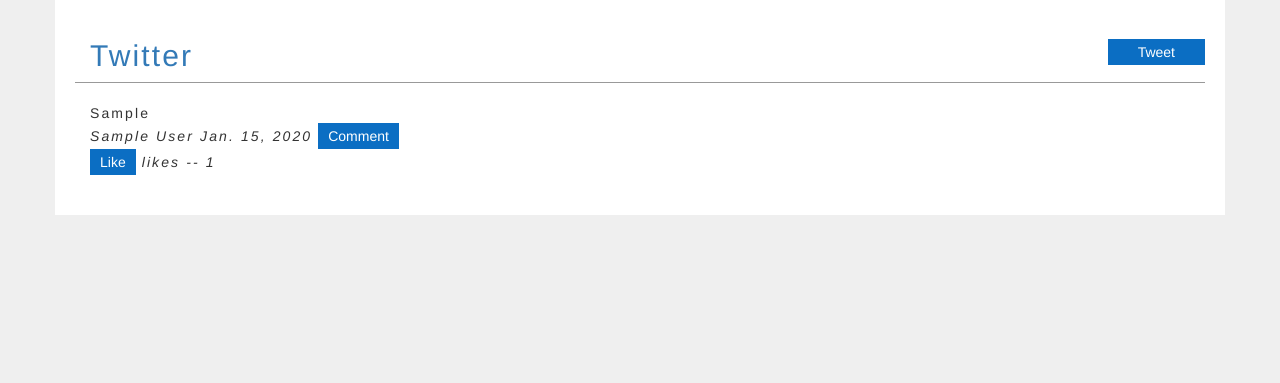
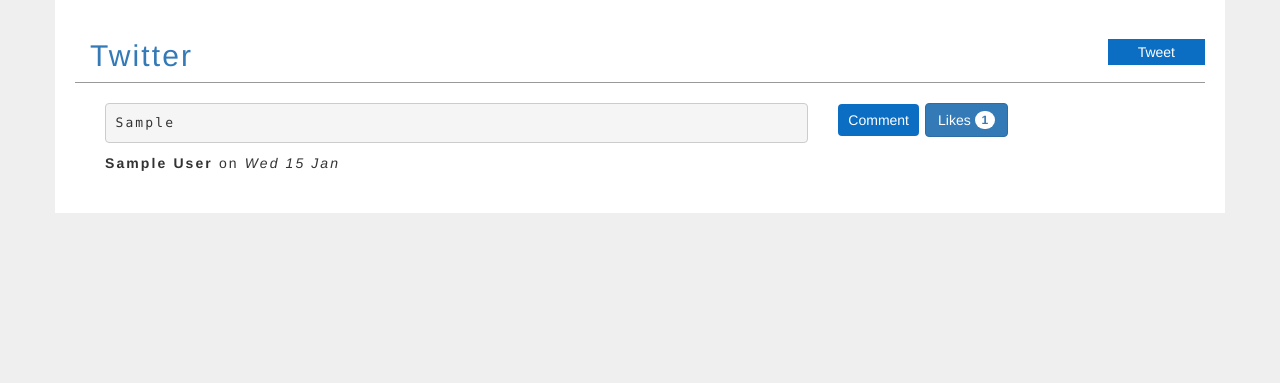
Before and after one commit to idanwekhai/twitter-clone, a Django app: page / in a window 1280 px wide. Shown: the part 29-412 px from the top of the page. Run offline with Django 3.2, Linux system fonts and the light colour scheme; tables that the repository leaves empty hold one stand-in row (values such as "Sample post"); some libraries are stand-ins or nearby versions.

Commit message:
Made Changes to the home template

```diff
--- a/cloned/static/cloned/css/style.css
+++ b/cloned/static/cloned/css/style.css
@@ -65,7 +65,7 @@
 
 .submit, .cmt_btn button {
 	text-decoration: none;
-	height: 26px;
+/*	height: 26px;*/
     padding-right: 10px;
     text-decoration: none;
     padding-left: 10px;
--- a/cloned/templates/cloned/home.html
+++ b/cloned/templates/cloned/home.html
@@ -3,16 +3,24 @@
 {% block title %}A twitter Clone{% endblock title %}
 {% block content %}
 {% for tweet in tweets %}
- <div class="tweet">
-  <div class="section">
-   <p>{{ tweet.tweet }}</p>
-   <span><em>{{ tweet.author }}</em> <i>{{ tweet.date }}</i></span>
-   <span class="cmt_btn"><a href="{% url 'cloned:add_comment' tweet.pk %}"><button>Comment</button></a></span>
-  <form action="{% url 'cloned:tweet_like' tweet.pk %}" method="post">
-  	{% csrf_token %}
-  	<span><input class="submit" type="submit" value="Like"/><em> likes -- {{ tweet.tweet_likes }} </em></span>
-  </form>
- </div>
+<div class="tweet col-sm-12">
+<div class="row">
+  <div class="col-sm-8">
+	   <p><pre><code>{{ tweet.tweet }}</code></pre></p>
+	   <p><strong>{{ tweet.author }}</strong> on <em>{{ tweet.date|date:"D d M" }}</em></p>
+  </div>
+   <div class="col-sm-4">
+	   <span class="cmt_btn"><a href="{% url 'cloned:add_comment' tweet.pk %}"><button class="btn btn-primary">Comment</button></a></span>
+	   <span>
+	    <form action="{% url 'cloned:tweet_like' tweet.pk %}" method="post" style='display:inline;'>
+	  	{% csrf_token %}
+	  	<button class="btn btn-primary" type="submit">
+           Likes <span class="badge">{{ tweet.tweet_likes }}</span>
+        </button>
+	   </form>
+	</span>
+   </div>
+  </div>
 </div>
 {% endfor %}
 {% endblock content %}
```
